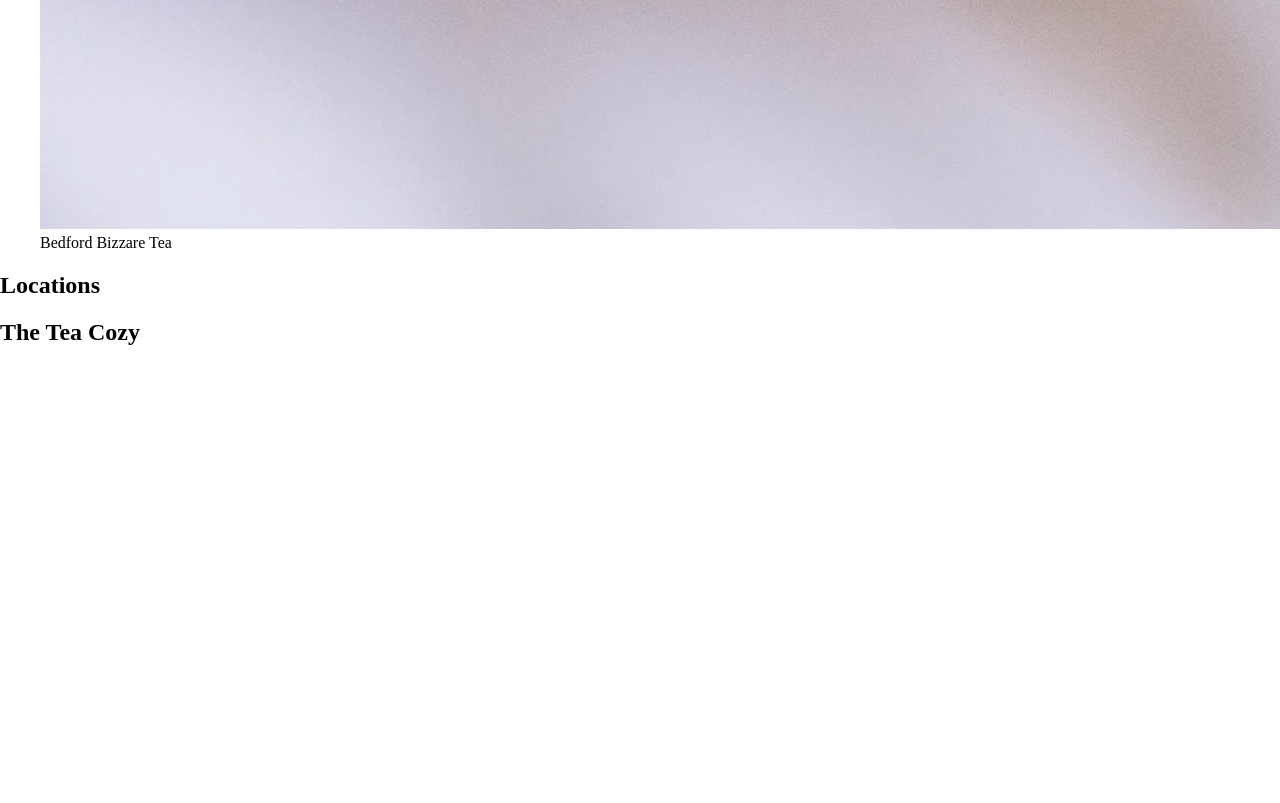
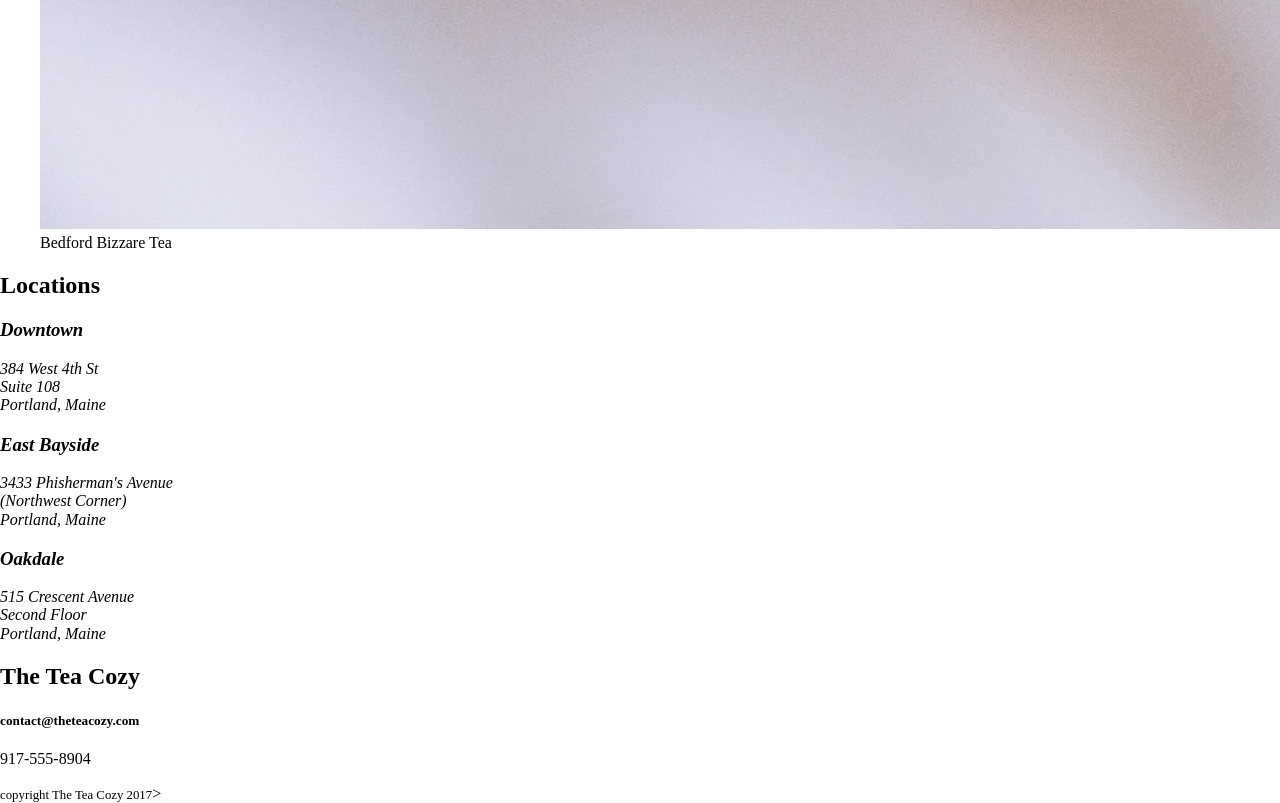
Before and after one commit to cmioveanu/tea-cozy, a plain HTML site: page index.html in a window 1280 px wide. Shown: the part 8189-8992 px from the top of the page. Before the commit the page ends 8556 px from the top, so only its background shows below. Drawn offline with Linux system fonts and the light colour scheme.

Commit message:
Complete HTML for the entire page

```diff
--- a/index.html
+++ b/index.html
@@ -61,18 +61,28 @@
 
         <section>
             <h2>Locations</h2>
+            <address>
+                <h3>Downtown</h3>
+                <p>384 West 4th St <br> Suite 108 <br> Portland, Maine</p>
+            </address>
+            <address>
+                <h3>East Bayside</h3>
+                <p>3433 Phisherman's Avenue <br> (Northwest Corner) <br> Portland, Maine</p>
+            </address>
+            <address>
+                <h3>Oakdale</h3>
+                <p>515 Crescent Avenue <br> Second Floor <br> Portland, Maine</p>
+            </address>
         </section>
-
-
-
-
-
-
     </main>
 
 
     <footer>
         <h2>The Tea Cozy</h2>
+        <h5>contact@theteacozy.com</h5>
+        <p>917-555-8904</p>
+
+        <small>copyright The Tea Cozy 2017</small>>
     </footer>
 </body>
 
```
